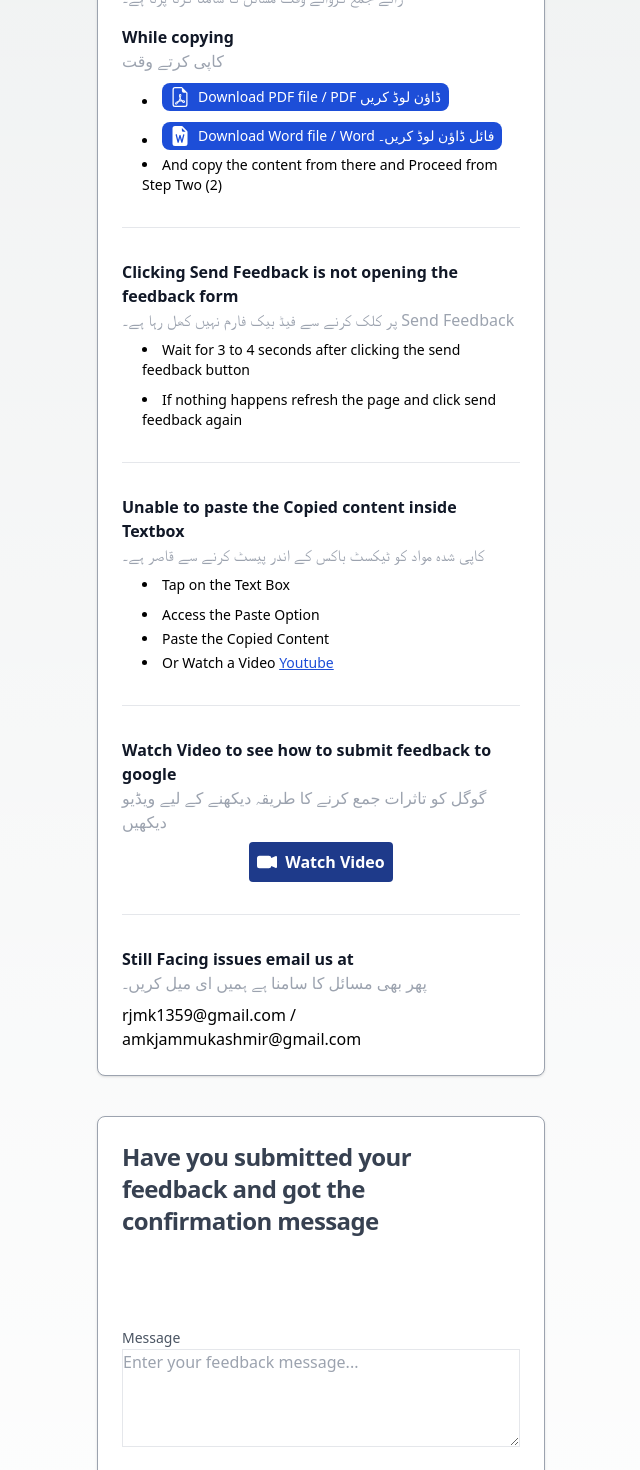
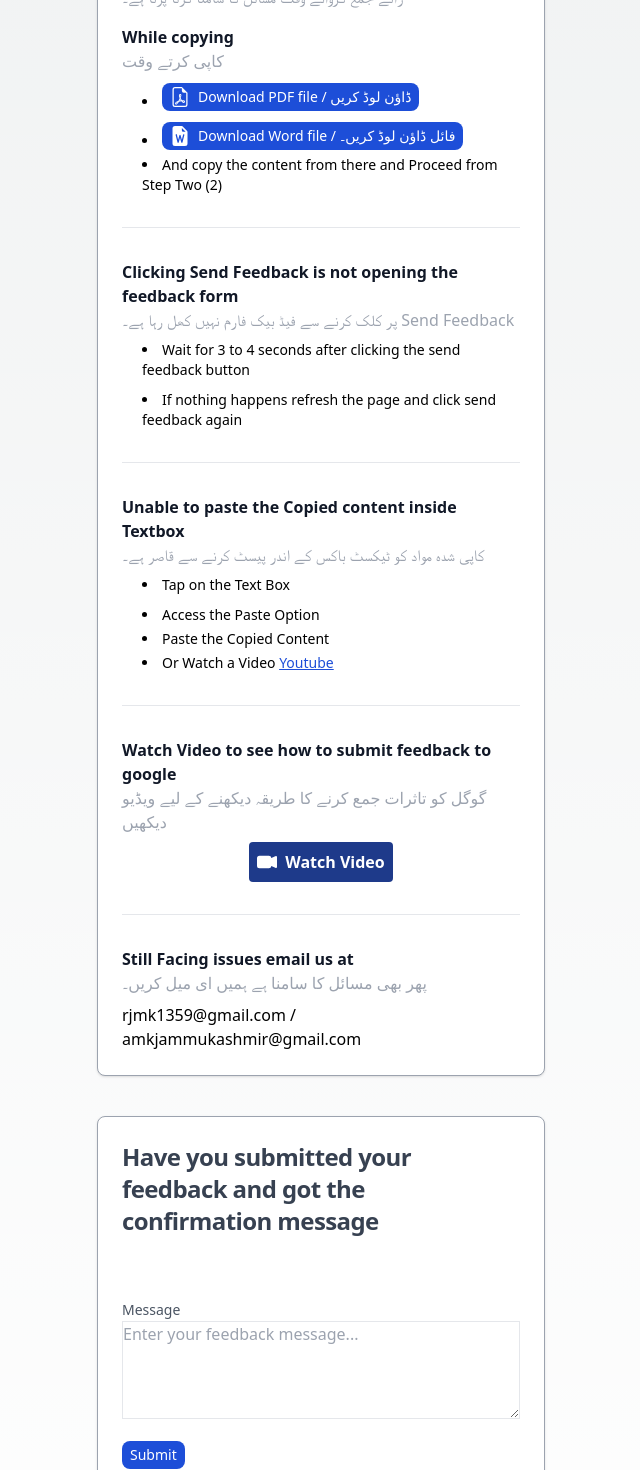
Before and after one commit to rjmk159/supportks, a Next.js app: page / in a window 1280 px wide. Shown: the part 3660-5130 px from the top of the page, without its empty margins (319-959 px from the left). Built offline with nearby package versions, Linux system fonts and the light colour scheme.

Commit message:
new changes

```diff
--- a/src/Components/Form.jsx
+++ b/src/Components/Form.jsx
@@ -39,7 +39,7 @@ const ThumbsForm = ({ handleSubmitFeedback }) => {
       <div className="flex justify-between">
         <button
           onClick={handleThumbsUp}
-          className="bg-green-500 text-white px-2 py-2 rounded-md hover:bg-green-600 focus:outline-none"
+          className="inline-flex items-center px-2 py-1 text-sm font-medium text-center text-white bg-gray-700 rounded-lg hover:bg-gray-800 focus:ring-4 focus:outline-none focus:ring-gray-300 dark:bg-blue-600 dark:hover:bg-blue-700 dark:focus:ring-blue-800"
         >
           {selected === "up" ? (
             <BsHandThumbsUpFill className="w-7 h-7 mr-2" />
@@ -50,7 +50,7 @@ const ThumbsForm = ({ handleSubmitFeedback }) => {
         </button>
         <button
           onClick={handleThumbsDown}
-          className="bg-red-500 text-white px-2 py-2 rounded-md hover:bg-red-600 focus:outline-none"
+          className="inline-flex items-center px-2 py-1 text-sm font-medium text-center text-white bg-gray-700 rounded-lg hover:bg-gray-800 focus:ring-4 focus:outline-none focus:ring-gray-300 dark:bg-blue-600 dark:hover:bg-blue-700 dark:focus:ring-blue-800"
         >
           {selected === "down" ? (
             <BsHandThumbsDownFill className="w-7 h-7 mr-2" />
@@ -71,7 +71,7 @@ const ThumbsForm = ({ handleSubmitFeedback }) => {
           id="message"
           name="message"
           rows="4"
-          className="mt-1 p-2 border rounded-md w-full focus:outline-none"
+          className="mt-1 p-2 border rounded-md w-full focus:outline-none resize-none"
           placeholder="Enter your feedback message..."
           value={message}
           onChange={(e) => setMessage(e.target.value)}
@@ -79,7 +79,7 @@ const ThumbsForm = ({ handleSubmitFeedback }) => {
       </div>
       <div className="mt-4">
         <button
-          className="bg-blue-500 text-white px-2 py-2 rounded-md hover:bg-blue-600 focus:outline-none"
+          className="inline-flex items-center px-2 py-1 text-sm font-medium text-center text-white bg-blue-700 rounded-lg hover:bg-blue-800 focus:ring-4 focus:outline-none focus:ring-blue-300 dark:bg-blue-600 dark:hover:bg-blue-700 dark:focus:ring-blue-800"
           onClick={handleSubmitFeedbackCall}
         >
           Submit
--- a/src/pages/index.js
+++ b/src/pages/index.js
@@ -278,7 +278,7 @@ export default function Home() {
               download
             >
               <BsFileEarmarkPdf className="w-5 h-5 mr-2" />
-              Download PDF file / PDF ڈاؤن لوڈ کریں
+              Download PDF file / ڈاؤن لوڈ کریں
             </a>
           </li>
           <li>
@@ -291,7 +291,7 @@ export default function Home() {
               download
             >
               <BsFileEarmarkWordFill className="w-5 h-5 mr-2" />
-              Download Word file / Word فائل ڈاؤن لوڈ کریں۔
+              Download Word file / فائل ڈاؤن لوڈ کریں۔
             </a>
           </li>
           <li>And copy the content from there and Proceed from Step Two (2)</li>
```
